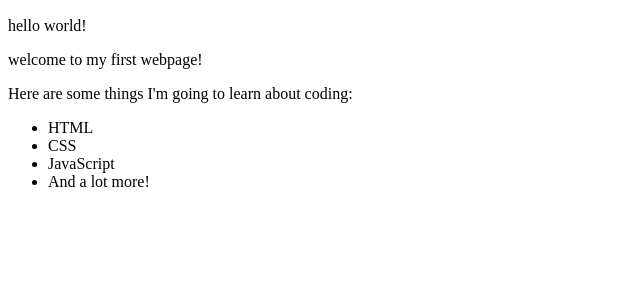
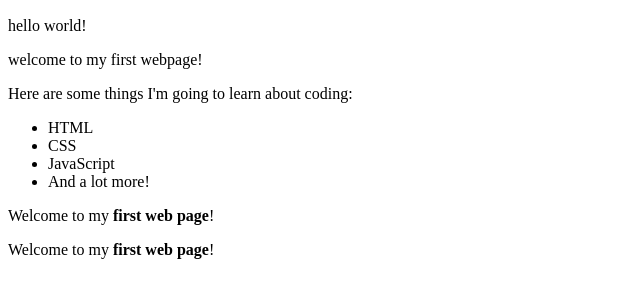
Before and after one commit to faithkoske/first-webpage, a plain HTML site: page my-first-webpage.html in a window 1280 px wide. Shown: the part 110-408 px from the top of the page, without its empty margins (0-640 px from the left). Drawn offline with Linux system fonts and the light colour scheme.

Commit message:
add inline elemnts

```diff
--- a/my-first-webpage.html
+++ b/my-first-webpage.html
@@ -18,5 +18,8 @@
       <li>JavaScript</li>
       <li>And a lot more!</li>
     </ul>
+
+    <p>Welcome to my <strong>first web page</strong>!</p>
+    <p>Welcome to my <strong>first web page</strong>!</p>
   </body>
 </html>
```
